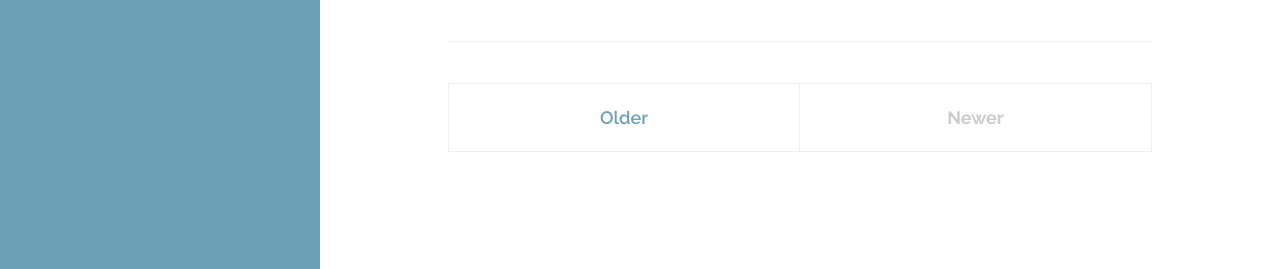
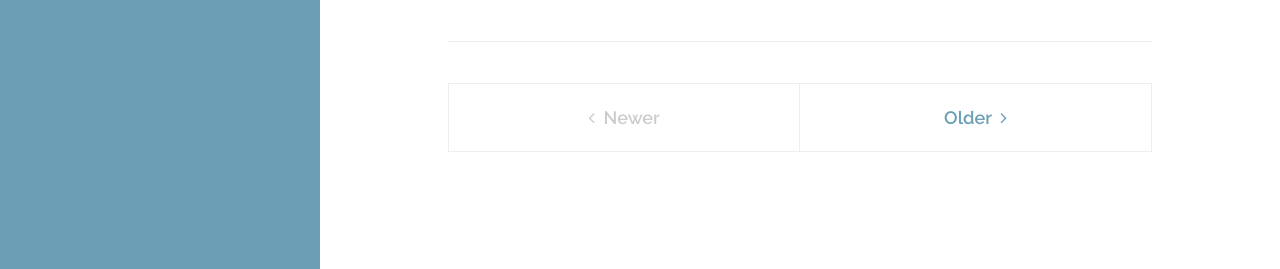
Before and after one commit to brieb/brieb.github.io, a Jekyll site: the page built from index.html, in a window 1280 px wide and 1400 px high, scrolled down 1131 px. Shown: the part 1128-1397 px from the top of the window. Built offline with Jekyll 4.4.1, drawn with Linux system fonts in a browser that asks for light colours; nearby versions of some CDN libraries; Markdown is read by kramdown in place of the engine named in the settings; the list of posts is cut into pages by our own code.

Commit message:
pagination

```diff
--- a/index.html
+++ b/index.html
@@ -59,18 +59,29 @@ layout: default
 
 <!-- Pagination links -->
 <div class="pagination">
-  {% if paginator.next_page %}
-    <a href="/page{{paginator.next_page}}" class="older">Older</a>
-  {% else %}
-    <span class="next">Older</span>
-  {% endif %}
   {% if paginator.previous_page %}
     {% if paginator.page == 2 %}
-      <a href="/" class="newer">Newer</a>
+      <a href="/" class="newer">
+        <i class="fa fa-angle-left"></i>&nbsp; Newer
+      </a>
     {% else %}
-      <a href="/page{{paginator.previous_page}}" class="newer">Newer</a>
+      <a href="/page{{paginator.previous_page}}" class="newer">
+        <i class="fa fa-angle-left"></i>&nbsp; Newer
+      </a>
     {% endif %}
   {% else %}
-    <span class="previous">Newer</span>
+    <span class="previous">
+        <i class="fa fa-angle-left"></i>&nbsp; Newer
+    </span>
+  {% endif %}
+
+  {% if paginator.next_page %}
+    <a href="/page{{paginator.next_page}}" class="older">
+      Older &nbsp;<i class="fa fa-angle-right"></i>
+    </a>
+  {% else %}
+    <span class="next">
+      Older &nbsp;<i class="fa fa-angle-right"></i>
+    </span>
   {% endif %}
 </div>
--- a/public/css/brie.css
+++ b/public/css/brie.css
@@ -31,6 +31,7 @@ ul {
 
 .pagination {
   border: 1px solid #EEE;
+  font-weight: 600;
 }
 
 .avatar {
```
